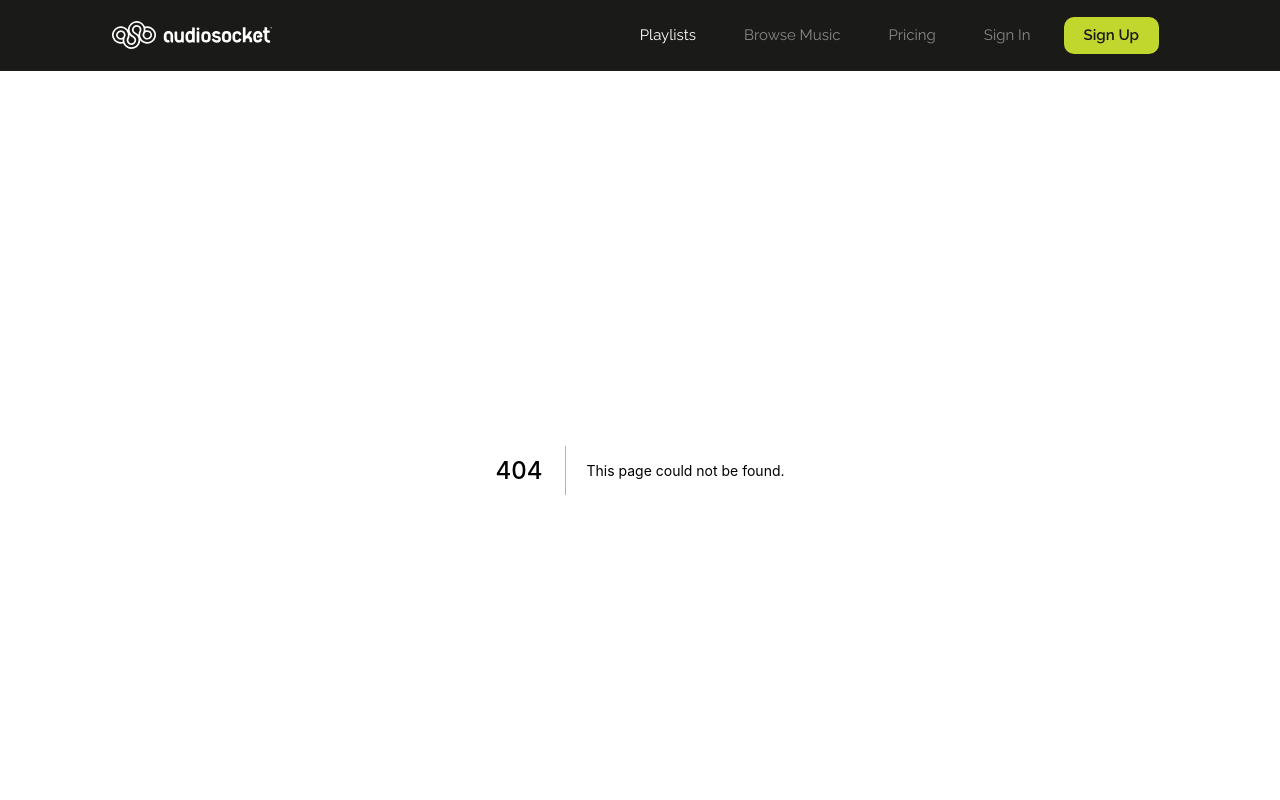
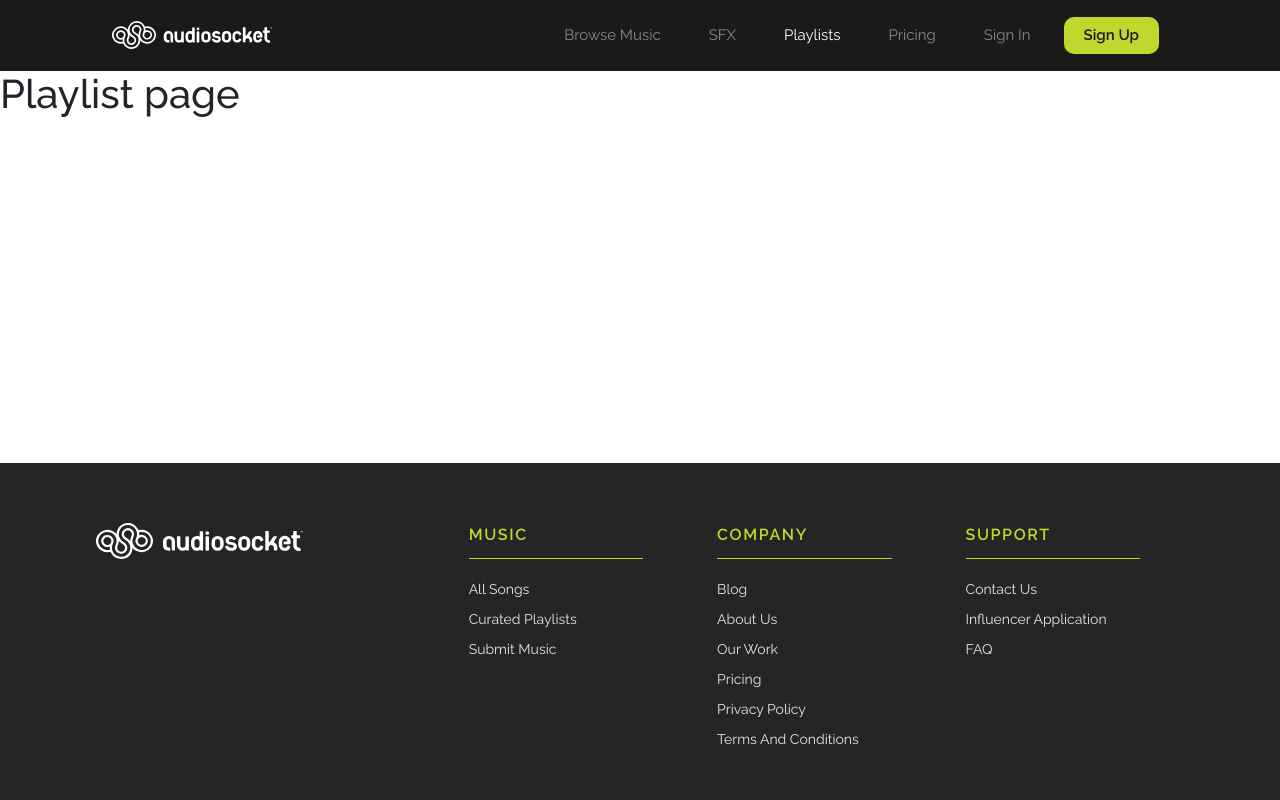
Before and after one commit to Square63/audiosocket_frontend_phase4, a Next.js app: page /playlist in a window 1280 px wide. Before the commit this address had no page. Shown: the top 800 px of the page. Built offline with nearby package versions, Linux system fonts and the light colour scheme.

Commit message:
Added public pages components

```diff
--- a/components/Header.js
+++ b/components/Header.js
@@ -30,21 +30,25 @@ function Header() {
             <Nav className="mr-auto">
             </Nav>
             <Nav>
-              <div className={router.pathname === "/playlist" ? "nav-link active" : "nav-link"}>
+              <div className={router.pathname.toLowerCase() === "/browse-music" ? "nav-link active" : "nav-link"}>
+                <Link href="/search">Browse Music</Link>
+              </div>
+              <div className={router.pathname.toLowerCase() === "/sfx" ? "nav-link active" : "nav-link"}>
+                <Link href="/sfx">SFX</Link>
+              </div>
+              <div className={router.pathname.toLowerCase() === "/playlist" ? "nav-link active" : "nav-link"}>
                 <Link href="/playlist">Playlists</Link>
               </div>
-              <div className={router.pathname === "/browse-music" ? "nav-link active" : "nav-link"}>
-                <Link href="/browse-music">Browse Music</Link>
-              </div>
-              <div className={router.pathname === "/pricing" ? "nav-link active" : "nav-link"}>
+
+              <div className={router.pathname.toLowerCase() === "/pricing" ? "nav-link active" : "nav-link"}>
                 <Link href="/pricing">Pricing</Link>
               </div>
               {!isLoggedIn &&
                 <>
-                  <div className={router.pathname === "/login" ? "nav-link active" : "nav-link"}>
+                  <div className={router.pathname.toLowerCase() === "/login" ? "nav-link active" : "nav-link"}>
                     <Link href="/login">Sign In</Link>
                   </div>
-                  <div className={router.pathname === "/sign-up" ? "btn nav-link active" : "btn nav-link"}>
+                  <div className={router.pathname.toLowerCase() === "/sign-up" ? "btn nav-link active" : "btn nav-link"}>
                     <Link href="/sign-up">Sign Up</Link>
                   </div>
                 </>
--- /dev/null
+++ b/pages/playlist.js
@@ -0,0 +1,7 @@
+function Playlist() {
+  return (
+    <h1>Playlist page</h1>
+  );
+}
+
+export default Playlist;
```
Also changed, not shown: pages/index.js (+3 -14 lines), pages/pricing.js (added, +7 -0 lines), pages/search.js (added, +7 -0 lines), pages/sfx.js (added, +7 -0 lines).
